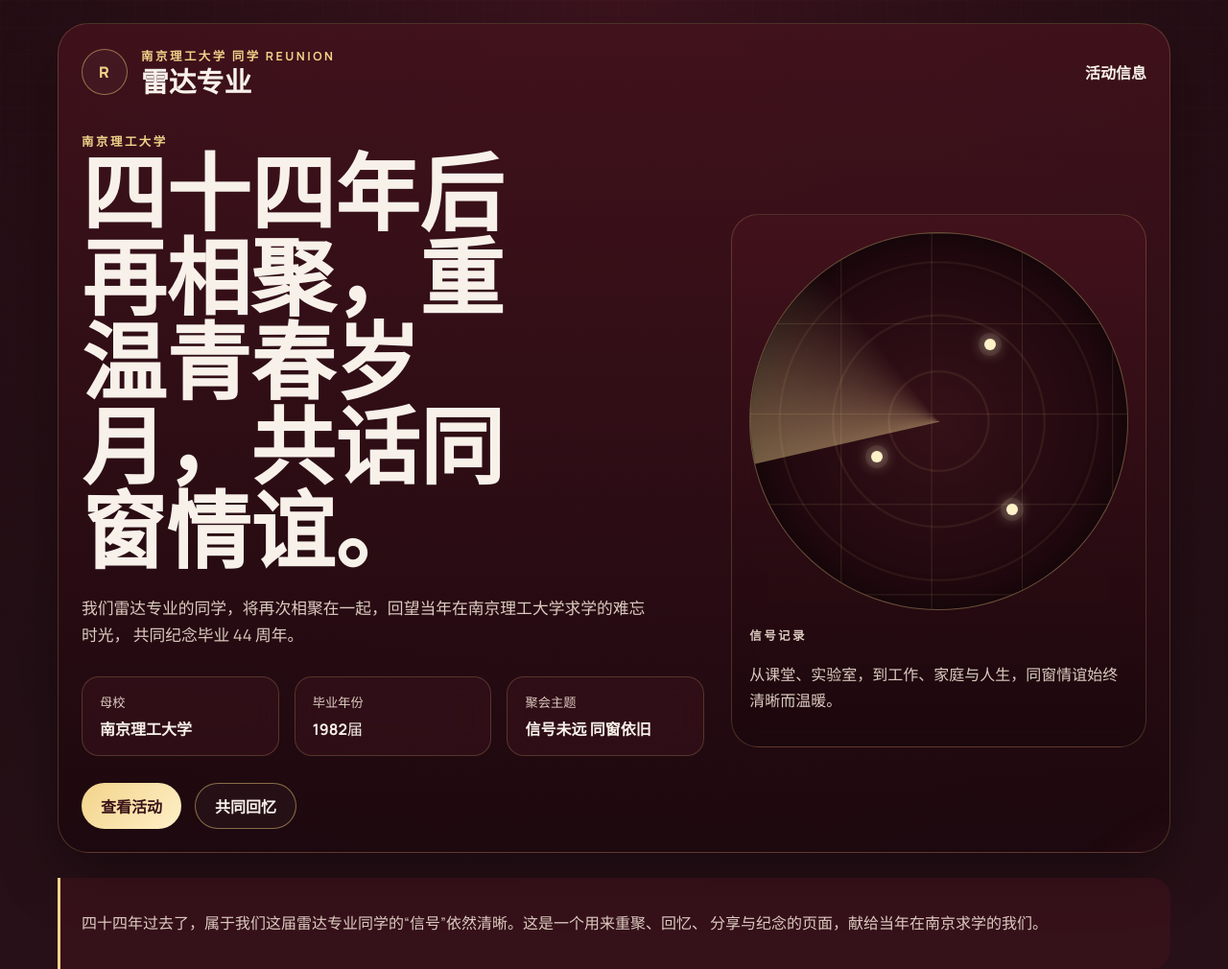
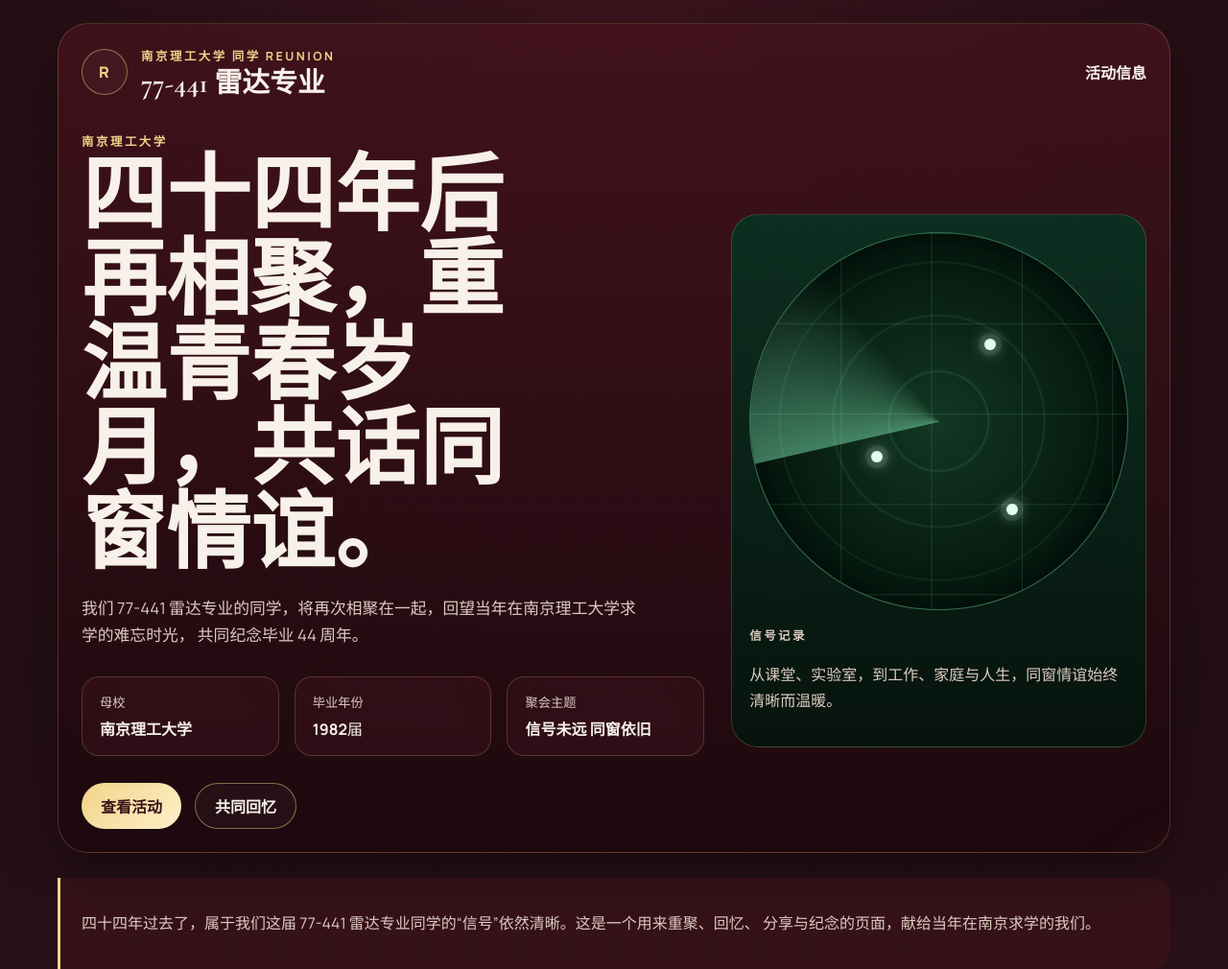
Before and after one commit to suli011/77-441_Reunion, a plain HTML site: page index.html in a window 1280 px wide. Shown: the top 1010 px of the page at 96% size. Drawn offline with nearby package versions, Linux system fonts and the light colour scheme.

Commit message:
Changed the color and words.

```diff
--- a/index.html
+++ b/index.html
@@ -3,7 +3,7 @@
 <head>
   <meta charset="UTF-8">
   <meta name="viewport" content="width=device-width, initial-scale=1.0">
-  <title>南理工雷达专业同学 reunion</title>
+  <title>南理工 77-441 雷达专业同学 reunion</title>
   <link rel="preconnect" href="https://fonts.googleapis.com">
   <link rel="preconnect" href="https://fonts.gstatic.com" crossorigin>
   <link href="https://fonts.googleapis.com/css2?family=Cormorant+Garamond:wght@500;600;700&family=Manrope:wght@400;500;700;800&display=swap" rel="stylesheet">
@@ -17,7 +17,7 @@
           <span class="brand-mark">R</span>
           <div>
             <p class="eyebrow">南京理工大学 同学 reunion</p>
-            <h1>雷达专业</h1>
+            <h1>77-441 雷达专业</h1>
           </div>
         </div>
         <a class="nav-link" href="#details">活动信息</a>
@@ -28,7 +28,7 @@
           <p class="eyebrow">南京理工大学</p>
           <h2>四十四年后再相聚，重温青春岁月，共话同窗情谊。</h2>
           <p class="lede">
-            我们雷达专业的同学，将再次相聚在一起，回望当年在南京理工大学求学的难忘时光，
+            我们 77-441 雷达专业的同学，将再次相聚在一起，回望当年在南京理工大学求学的难忘时光，
             共同纪念毕业 <span id="reunion-years">44</span> 周年。
           </p>
 
@@ -72,7 +72,7 @@
     <main>
       <section class="story-band">
         <p>
-          四十四年过去了，属于我们这届雷达专业同学的“信号”依然清晰。这是一个用来重聚、回忆、
+          四十四年过去了，属于我们这届 77-441 雷达专业同学的“信号”依然清晰。这是一个用来重聚、回忆、
           分享与纪念的页面，献给当年在南京求学的我们。
         </p>
       </section>
@@ -87,7 +87,7 @@
           <article class="detail-card">
             <span class="card-number">01</span>
             <h4>我们的班级</h4>
-            <p>南京理工大学雷达专业同学，曾在南京共同学习、成长，结下深厚情谊。</p>
+            <p>南京理工大学 77-441 雷达专业同学，曾在南京共同学习、成长，结下深厚情谊。</p>
           </article>
           <article class="detail-card">
             <span class="card-number">02</span>
@@ -111,7 +111,7 @@
         <div class="heritage-panel">
           <p class="heritage-line">南京理工大学 · Nanjing University of Science and Technology</p>
           <p>
-            这次聚会页面以母校为情感坐标，把我们雷达专业同学共同走过的岁月，
+            这次聚会页面以母校为情感坐标，把我们 77-441 雷达专业同学共同走过的岁月，
             与南京理工大学这段珍贵的校园记忆连接在一起。
           </p>
         </div>
@@ -166,7 +166,7 @@
     </main>
 
     <footer class="footer">
-      <p>南京理工大学雷达专业同学 reunion · 南京 · 毕业 <span id="footer-years">44</span> 周年</p>
+      <p>南京理工大学 77-441 雷达专业同学 reunion · 南京 · 毕业 <span id="footer-years">44</span> 周年</p>
       <p class="footer-note">后续还可以继续补充聚会时间、地点、联系人、报名方式和照片相册。</p>
     </footer>
   </div>
--- a/styles.css
+++ b/styles.css
@@ -238,17 +238,17 @@ body::before {
 .radar-card {
   padding: 18px;
   border-radius: 28px;
-  background: linear-gradient(180deg, rgba(66, 18, 28, 0.95), rgba(27, 8, 13, 0.9));
+  background: linear-gradient(180deg, rgba(10, 49, 33, 0.95), rgba(5, 21, 13, 0.92));
 }
 
 .radar-screen {
   position: relative;
   aspect-ratio: 1 / 1;
   border-radius: 50%;
-  border: 1px solid rgba(242, 211, 138, 0.35);
+  border: 1px solid rgba(132, 242, 186, 0.4);
   background:
-    radial-gradient(circle, rgba(211, 61, 80, 0.16), rgba(31, 8, 14, 0.92) 68%),
-    #17080d;
+    radial-gradient(circle, rgba(72, 214, 138, 0.18), rgba(4, 23, 14, 0.94) 68%),
+    #07150d;
   overflow: hidden;
   box-shadow: inset 0 0 30px rgba(0, 0, 0, 0.55);
 }
@@ -261,15 +261,15 @@ body::before {
 
 .radar-grid {
   background:
-    radial-gradient(circle, transparent 18%, rgba(242, 211, 138, 0.12) 18.7%, transparent 19.4%, transparent 39%, rgba(242, 211, 138, 0.11) 39.7%, transparent 40.4%, transparent 59%, rgba(242, 211, 138, 0.1) 59.7%, transparent 60.4%),
-    linear-gradient(rgba(242, 211, 138, 0.16) 1px, transparent 1px),
-    linear-gradient(90deg, rgba(242, 211, 138, 0.16) 1px, transparent 1px);
+    radial-gradient(circle, transparent 18%, rgba(132, 242, 186, 0.14) 18.7%, transparent 19.4%, transparent 39%, rgba(132, 242, 186, 0.12) 39.7%, transparent 40.4%, transparent 59%, rgba(132, 242, 186, 0.1) 59.7%, transparent 60.4%),
+    linear-gradient(rgba(132, 242, 186, 0.18) 1px, transparent 1px),
+    linear-gradient(90deg, rgba(132, 242, 186, 0.18) 1px, transparent 1px);
   background-size: 100% 100%, 24% 24%, 24% 24%;
   opacity: 0.85;
 }
 
 .radar-sweep {
-  background: conic-gradient(from 0deg, rgba(242, 211, 138, 0.42), transparent 18%, transparent 100%);
+  background: conic-gradient(from 0deg, rgba(132, 242, 186, 0.45), transparent 18%, transparent 100%);
   animation: sweep 7s linear infinite;
   transform-origin: 50% 50%;
   mix-blend-mode: screen;
@@ -280,8 +280,8 @@ body::before {
   width: 12px;
   height: 12px;
   border-radius: 50%;
-  background: #fff2c9;
-  box-shadow: 0 0 0 6px rgba(255, 242, 201, 0.08), 0 0 16px rgba(255, 242, 201, 0.95);
+  background: #dffff0;
+  box-shadow: 0 0 0 6px rgba(223, 255, 240, 0.08), 0 0 16px rgba(223, 255, 240, 0.95);
 }
 
 .blip-one {
```
